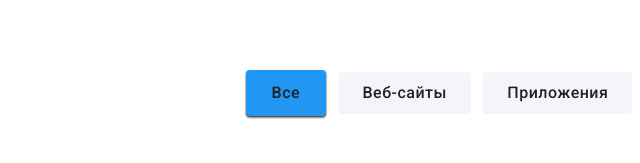
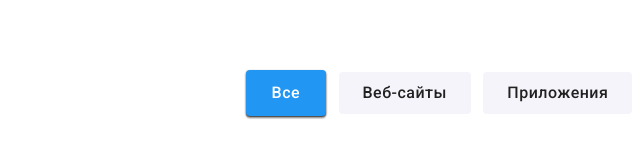
Before and after one commit to Mariia888/goit-markup-hw-08, a plain HTML site: page portfolio.html in a window 1280 px wide. In both pictures the pointer is over the button "Все". Shown: the part 153-316 px from the top of the page, 64-704 px from the left. Drawn offline with nearby package versions, Linux system fonts and the light colour scheme.

Commit message:
изменила цвет кнопок

```diff
--- a/css/style.css
+++ b/css/style.css
@@ -696,6 +696,7 @@ ul {
 
 .section-button_blue1:hover,
 .section-button_blue1:focus {
+  color: var(--title-fon);
   cursor: pointer;
   fill: var(--title-fon);
   background-color: var(--accent-color);
```
